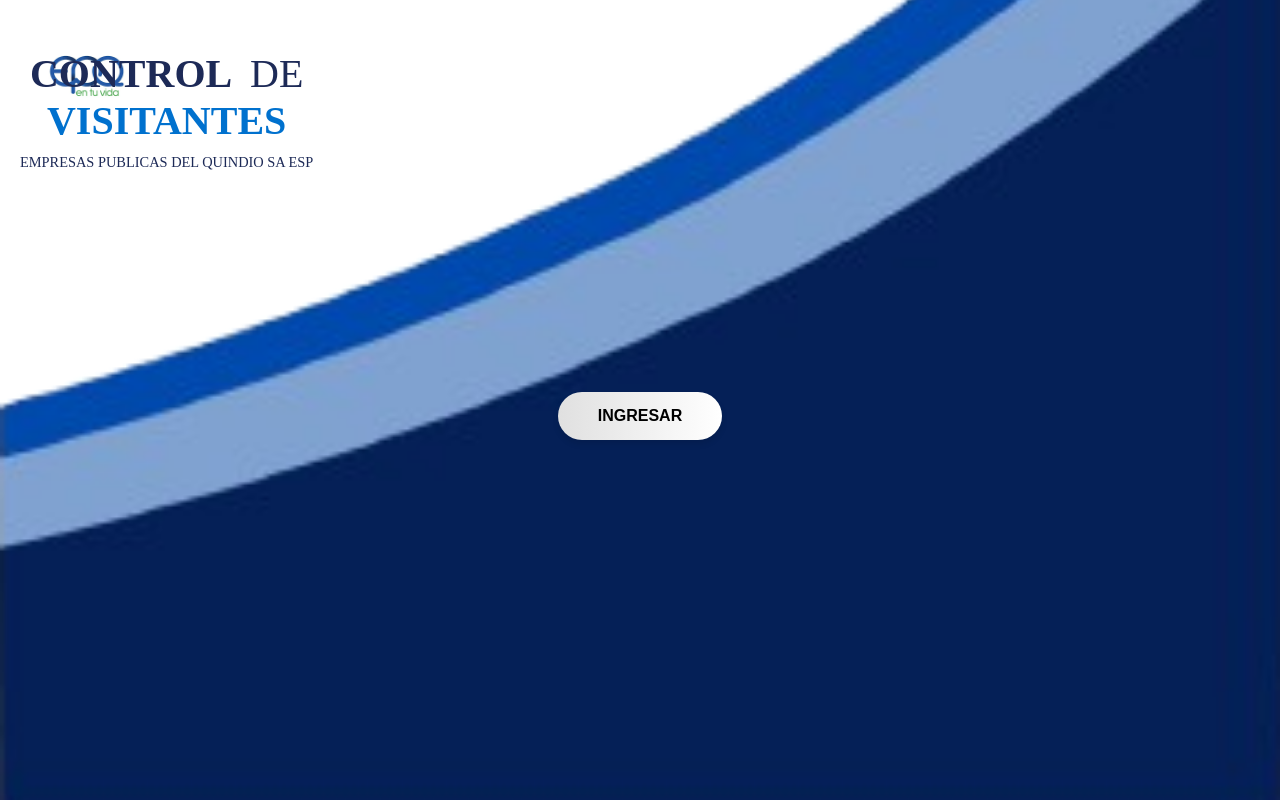
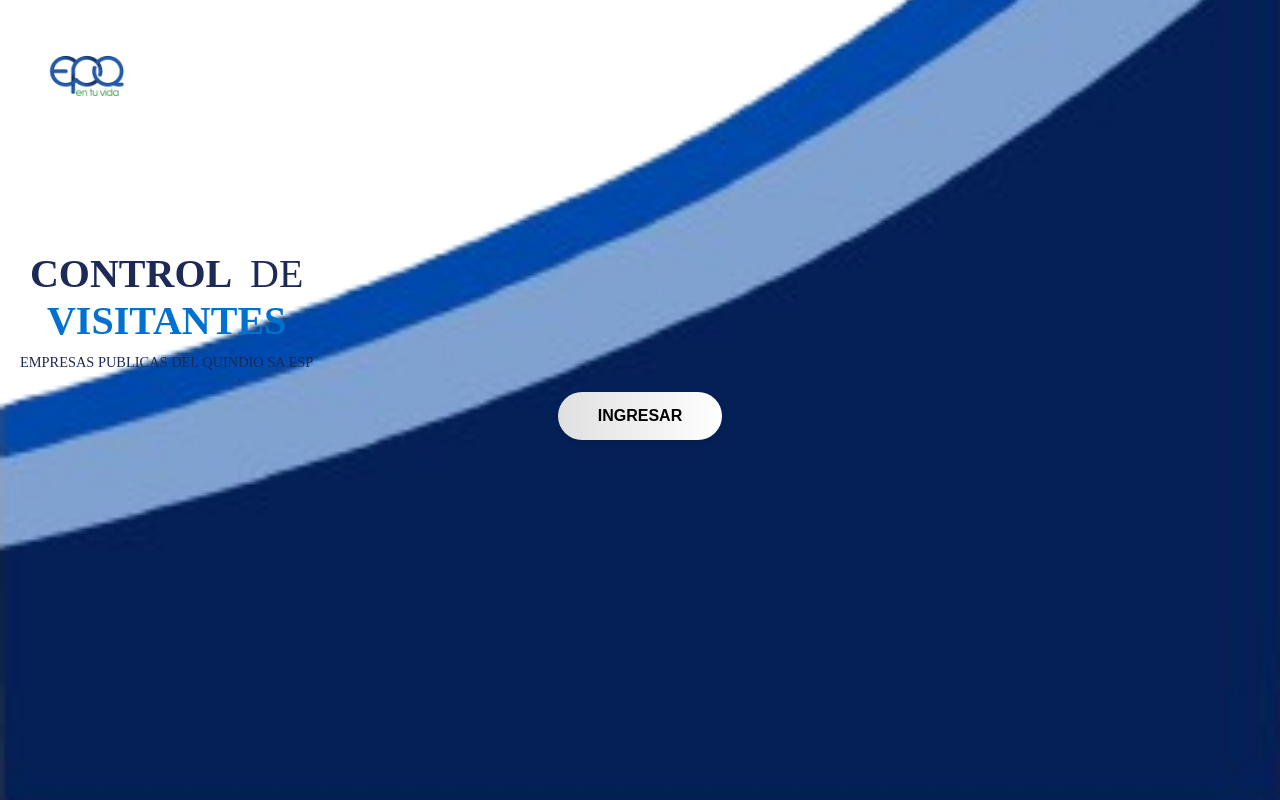
Before and after one commit to sistemasdeinformacion-ing/control-visitantes, a React (Vite) app: page / in a window 1280 px wide. Built offline with nearby package versions, Linux system fonts and the light colour scheme; no server answers.

Commit message:
Guardado

```diff
--- a/src/components/Landing.css
+++ b/src/components/Landing.css
@@ -20,7 +20,7 @@
 
 .titulo-principal {
   position: absolute;
-  top: 50px;
+  top: 250px;
   left: 20px;
   z-index: 2;
   color: #00167a;
```
